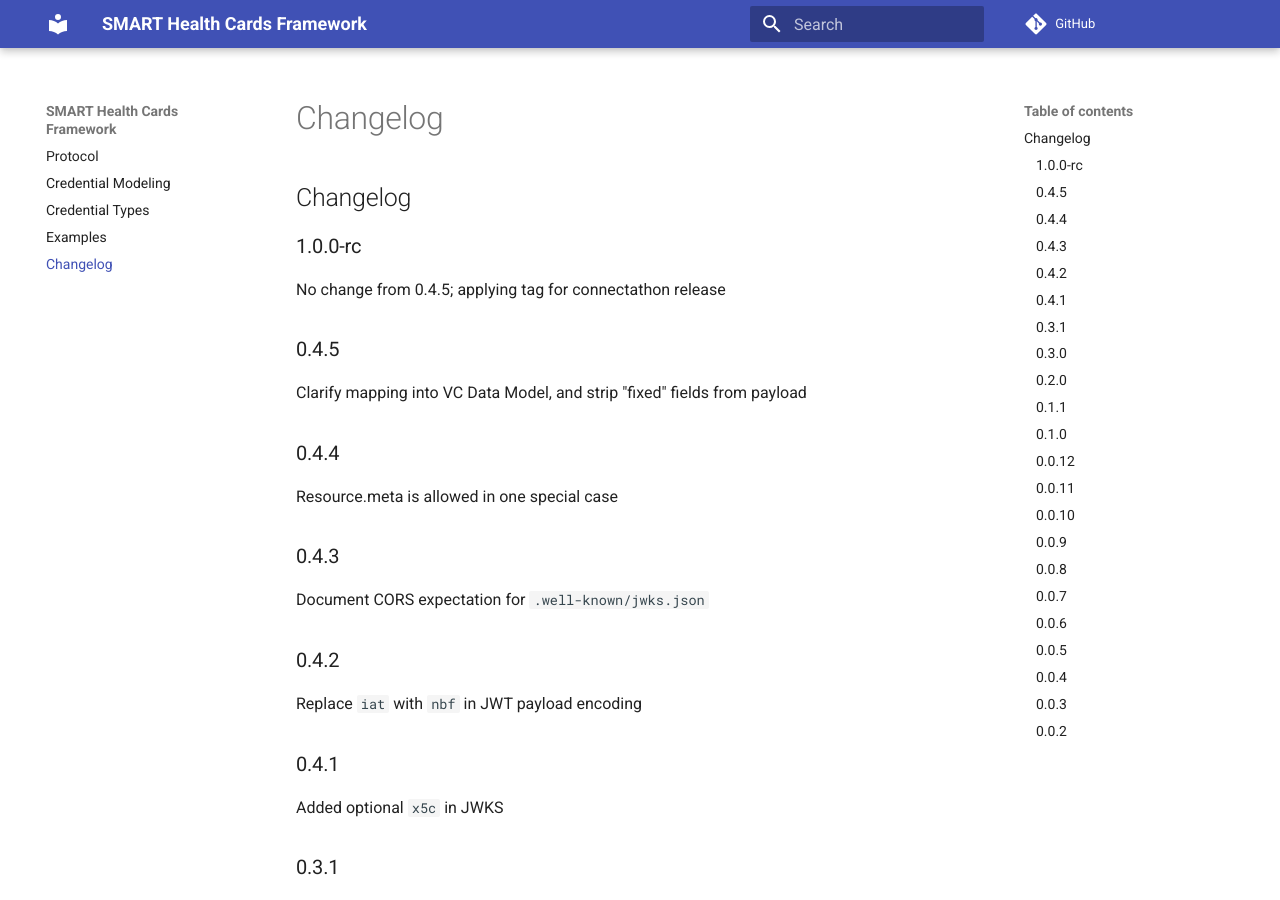
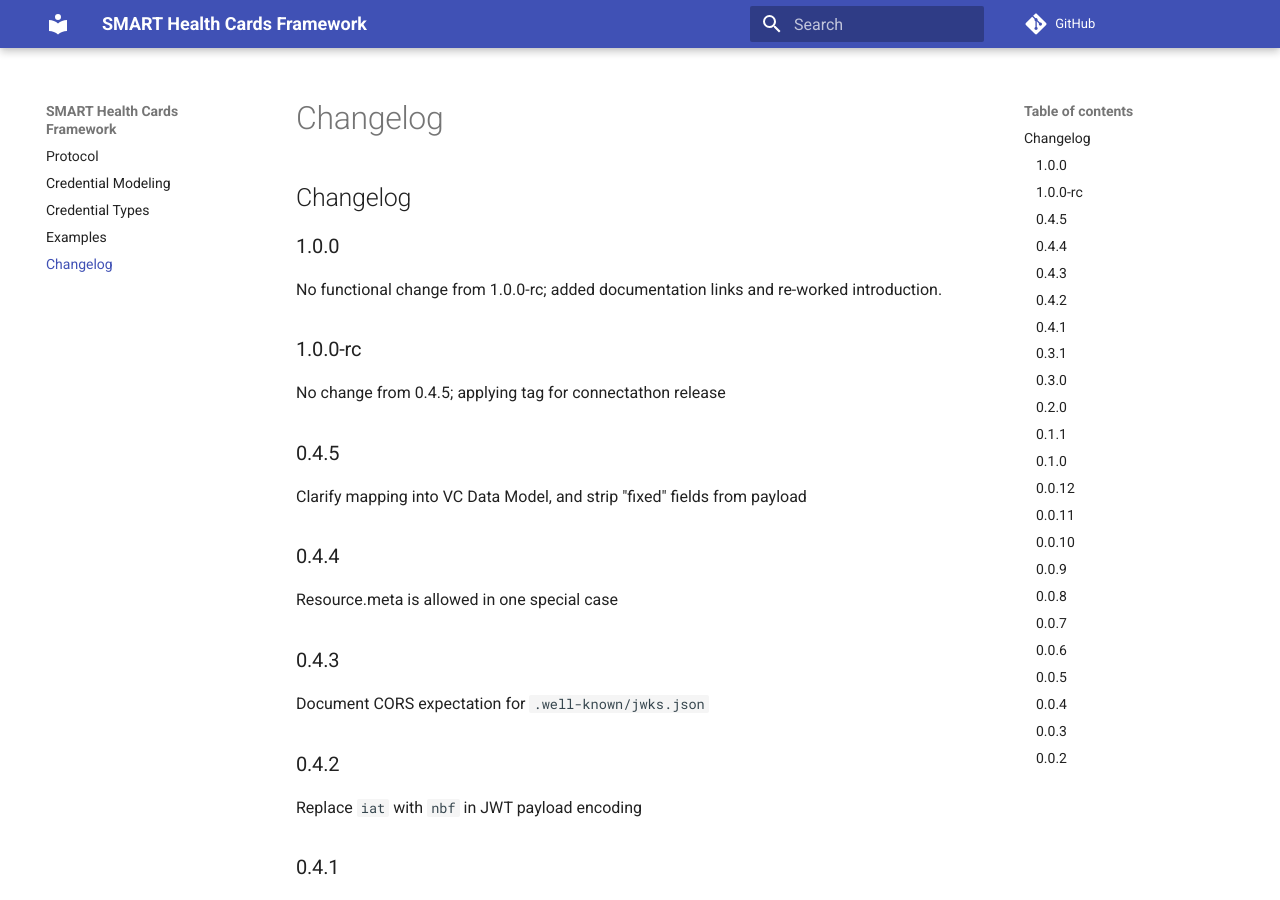
Before and after one commit to smart-on-fhir/health-cards, an MkDocs documentation site: the page built from docs/changelog.md, in a window 1280 px wide and 900 px high. Built offline with MkDocs 1.6.1 and Material for MkDocs 9.7.7, drawn with Linux system fonts in a browser that asks for light colours; comment, search, counter and statistics services are not loaded.

Commit message:
Update changelog.md (#156)

```diff
--- a/docs/changelog.md
+++ b/docs/changelog.md
@@ -1,4 +1,8 @@
 # Changelog
+
+## 1.0.0
+
+No functional change from 1.0.0-rc; added documentation links and re-worked introduction.
 
 ## 1.0.0-rc
 
```
